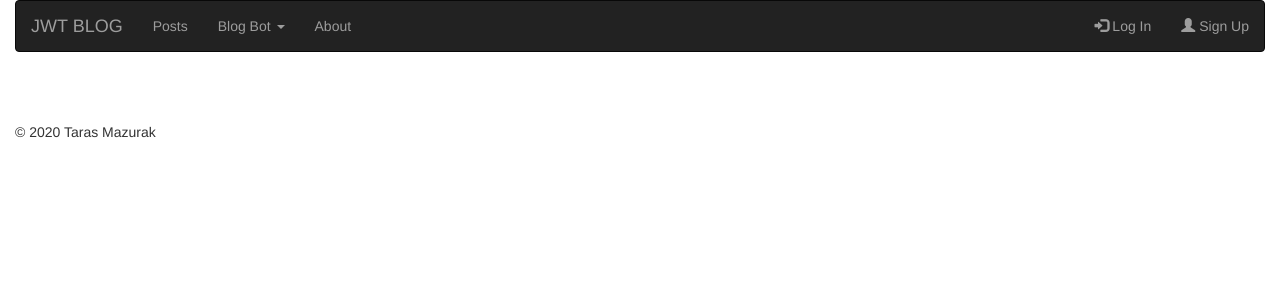
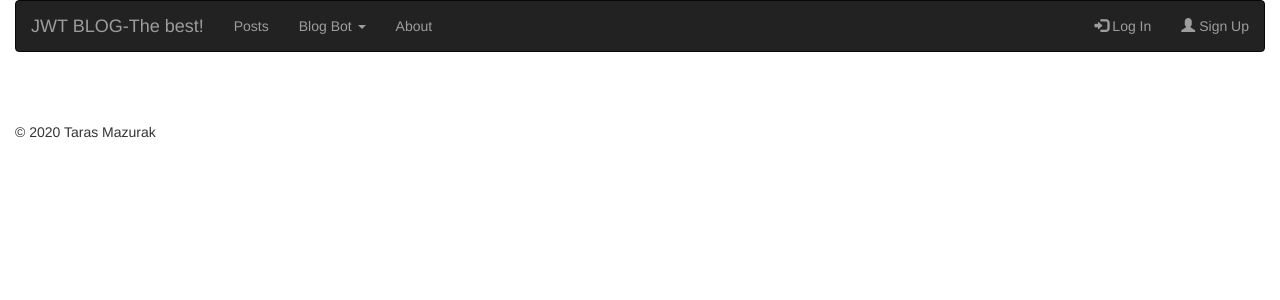
Before and after one commit to mazuraktaras/pyapp, a Flask app: page / in a window 1280 px wide. Shown: the top 300 px of the page. Run offline with Flask 2, Linux system fonts and the light colour scheme; parts of the project's set-up code (start-up, migrations or seed data) failed here and were passed over; some libraries are stand-ins or nearby versions.

Commit message:
Test spinnaker pipe #6.

```diff
--- a/jwtblogapp/templates/blog_base.j2
+++ b/jwtblogapp/templates/blog_base.j2
@@ -22,7 +22,7 @@
         <div class="container-fluid">
 
             <div class="navbar-header">
-                <a class="navbar-brand" href="/">JWT BLOG</a>
+                <a class="navbar-brand" href="/">JWT BLOG-The best!</a>
             </div>
 
             <ul class="nav navbar-nav">
```
